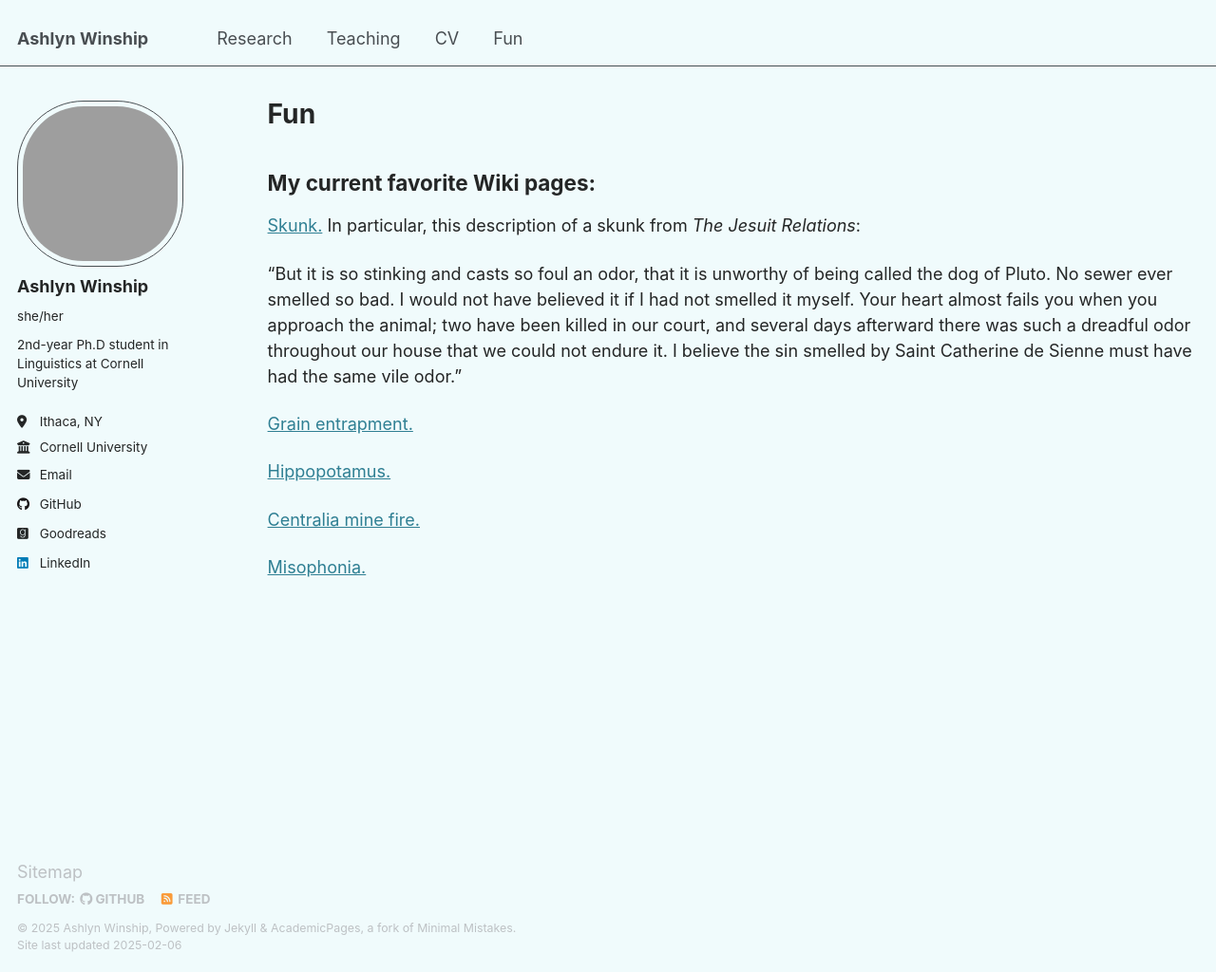
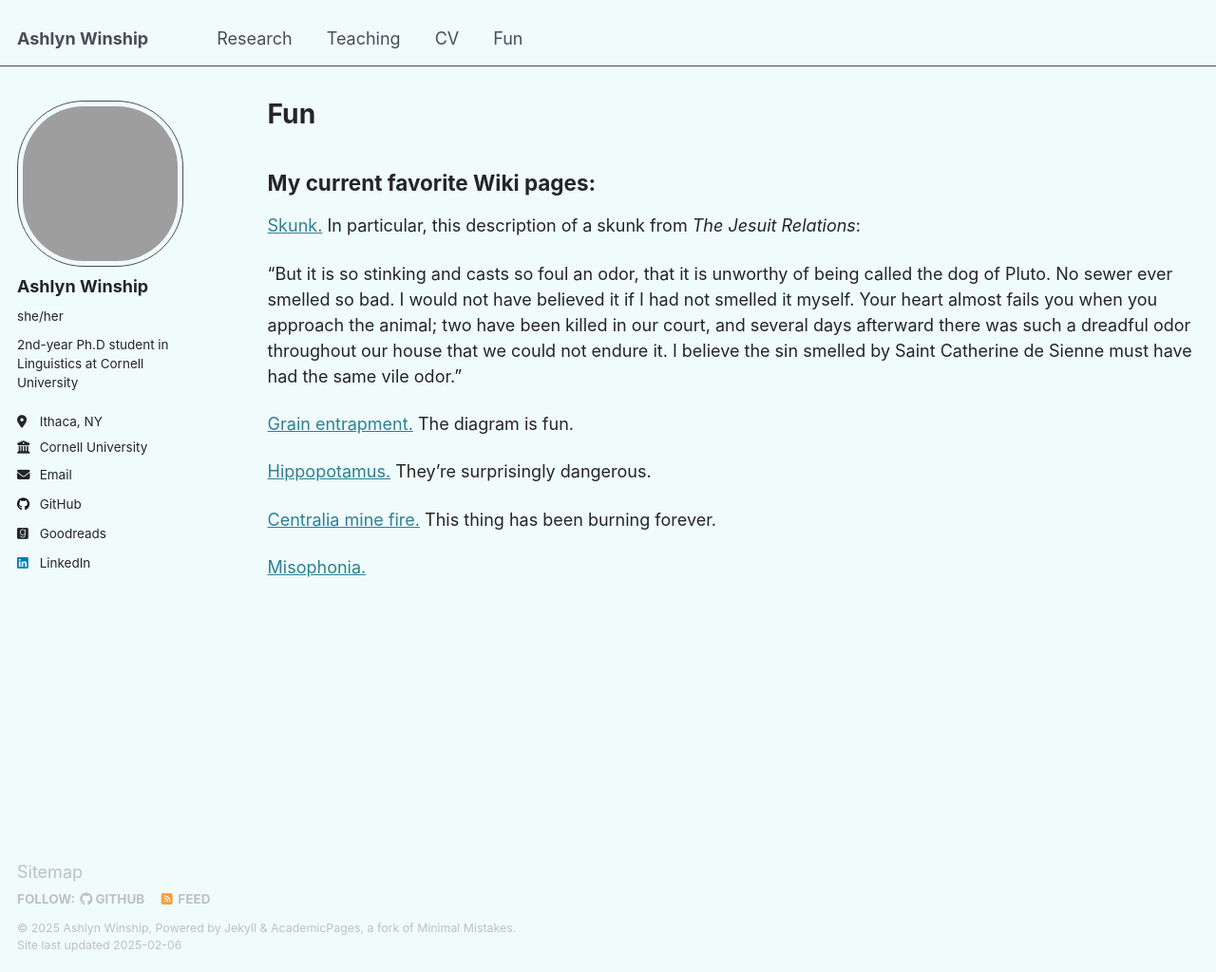
Before and after one commit to ashlynwinship/ashlynwinship.github.io, a Jekyll site: the page built from _pages/fun.md, in a window 1280 px wide and 1024 px high. Shown: the whole window at 95% size. Built offline with Jekyll 4.4.1, drawn with Linux system fonts in a browser that asks for light colours; grey boxes are pictures that could not be loaded.

Commit message:
Update fun.md

```diff
--- a/_pages/fun.md
+++ b/_pages/fun.md
@@ -11,10 +11,10 @@ author_profile: true
 
 "But it is so stinking and casts so foul an odor, that it is unworthy of being called the dog of Pluto. No sewer ever smelled so bad. I would not have believed it if I had not smelled it myself. Your heart almost fails you when you approach the animal; two have been killed in our court, and several days afterward there was such a dreadful odor throughout our house that we could not endure it. I believe the sin smelled by Saint Catherine de Sienne must have had the same vile odor."
 
-<a target="_blank" rel="noopener" href="https://en.wikipedia.org/wiki/Grain_entrapment">Grain entrapment.</a>
+<a target="_blank" rel="noopener" href="https://en.wikipedia.org/wiki/Grain_entrapment">Grain entrapment.</a> The diagram is fun.
 
-<a target="_blank" rel="noopener" href="https://en.wikipedia.org/wiki/Hippopotamus">Hippopotamus.</a>
+<a target="_blank" rel="noopener" href="https://en.wikipedia.org/wiki/Hippopotamus">Hippopotamus.</a> They're surprisingly dangerous.
 
-<a target="_blank" rel="noopener" href="https://en.wikipedia.org/wiki/Centralia_mine_fire">Centralia mine fire.</a>
+<a target="_blank" rel="noopener" href="https://en.wikipedia.org/wiki/Centralia_mine_fire">Centralia mine fire.</a> This thing has been burning forever.
 
 <a target="_blank" rel="noopener" href="https://en.wikipedia.org/wiki/Misophonia">Misophonia.</a>
```
